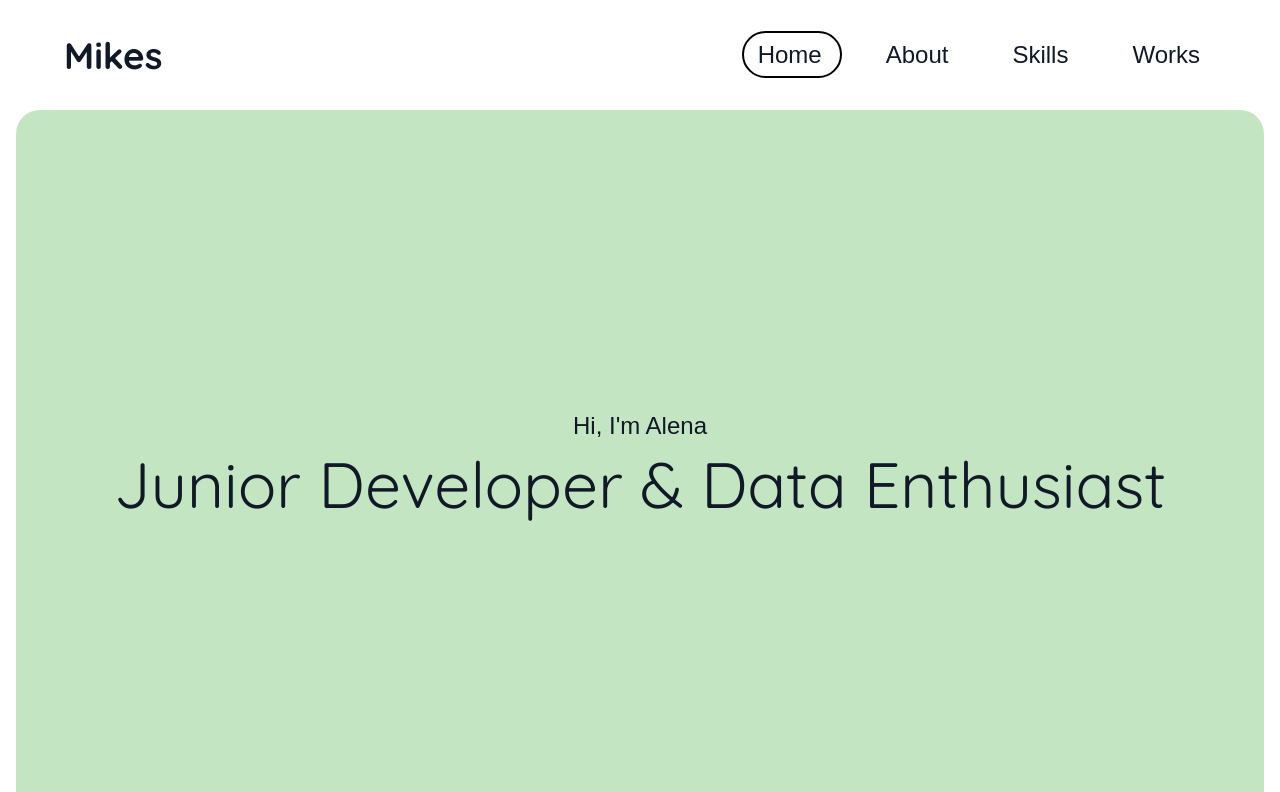
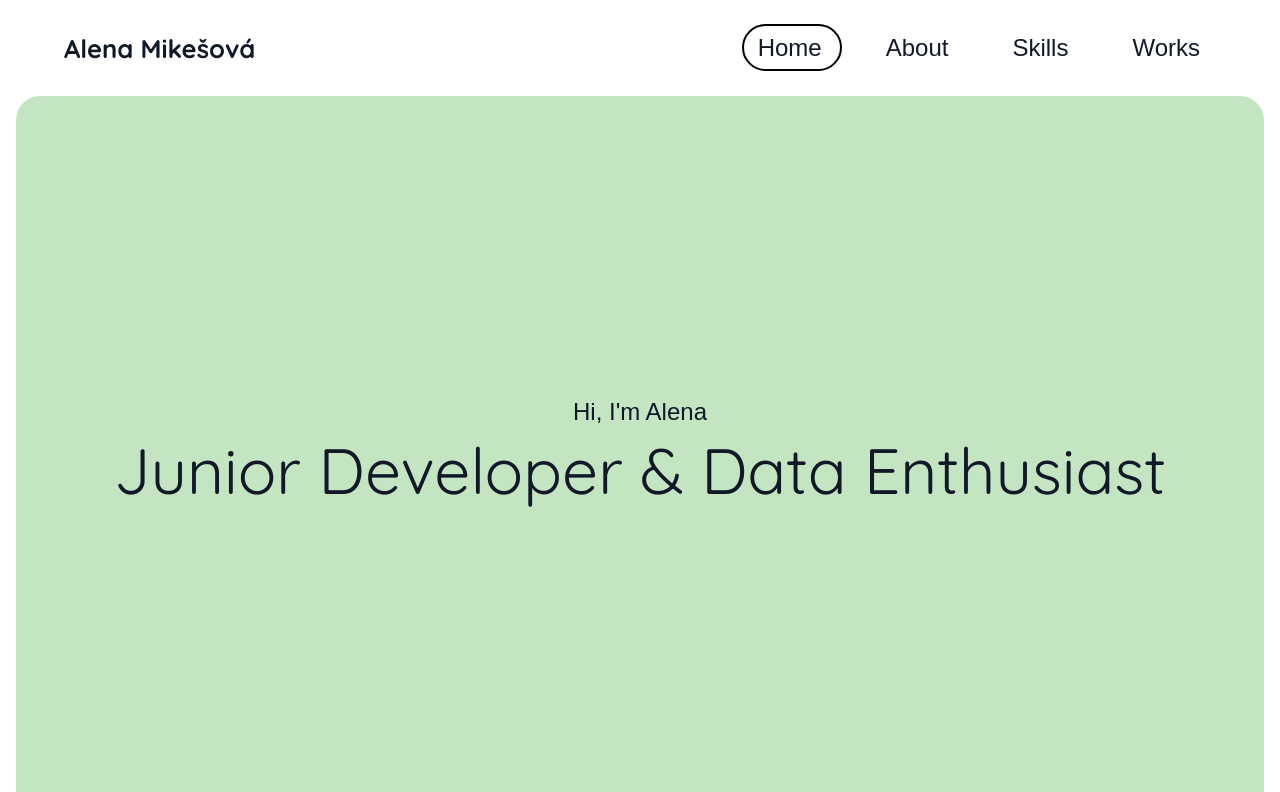
Before and after one commit to tycinka/tycinka, a React (Create React App) app: page / in a window 1280 px wide. Shown: the top 792 px of the page. Built offline with nearby package versions, Linux system fonts and the light colour scheme.

Commit message:
feat: change nav info

```diff
--- a/src/components/header/Header.js
+++ b/src/components/header/Header.js
@@ -36,7 +36,7 @@ const Header = () => {
 
   return (
     <header>
-      <h1>Mikes</h1>
+      <h1>Alena Mikešová</h1>
       <div className="burger" onClick={toggleMenu}>
         <span />
         <span />
--- a/src/components/header/styles.css
+++ b/src/components/header/styles.css
@@ -14,7 +14,7 @@ header {
 
 header h1 {
     font-family: var(--quicksand);
-    font-size: 2.3em;
+    font-size: 1.6em;
     cursor: pointer;
 }
 
```
